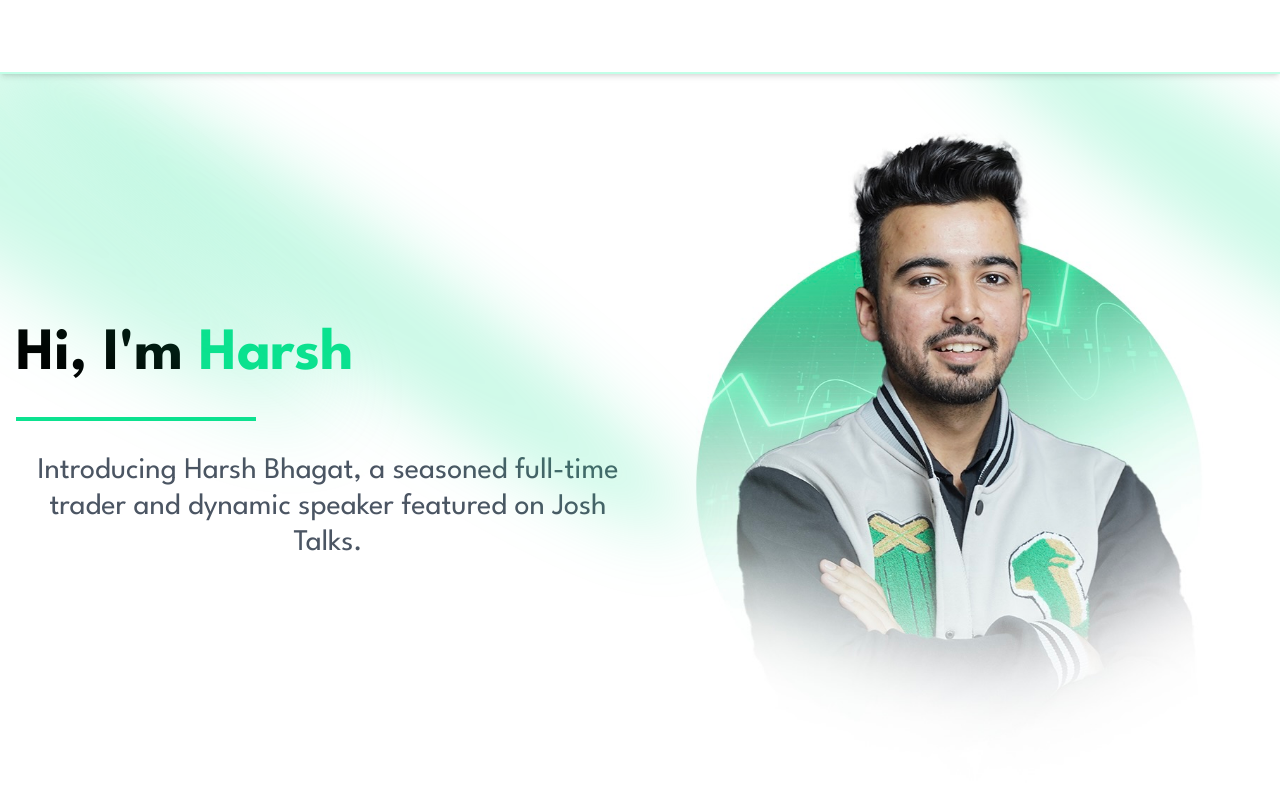
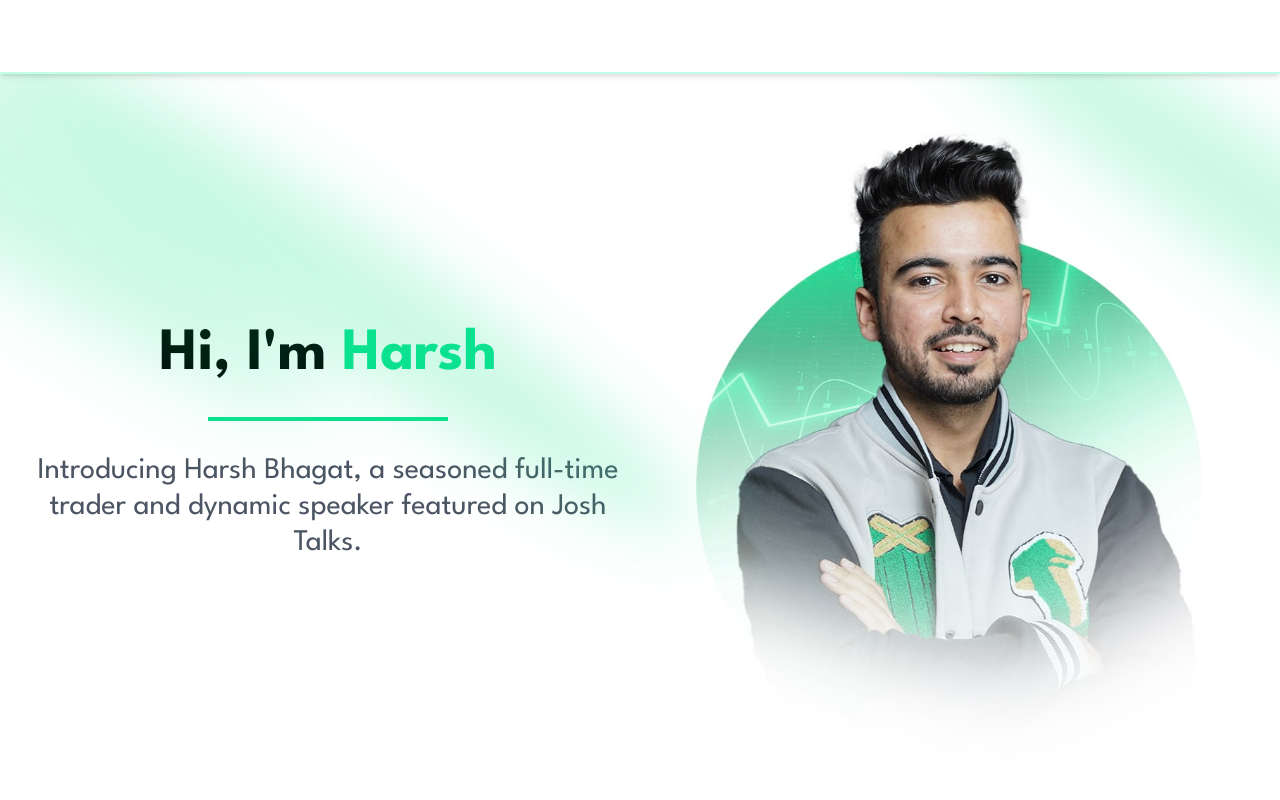
Before and after one commit to shubhcode12/harsh-bhagat-nextjs, a Next.js app: page / in a window 1280 px wide. Shown: the top 800 px of the page. Built offline with nearby package versions, Linux system fonts and the light colour scheme.

Commit message:
fix hero text alignment

```diff
--- a/src/components/Hero.tsx
+++ b/src/components/Hero.tsx
@@ -26,13 +26,13 @@ function Hero() {
 
       <div className="flex flex-col items-center lg:flex-row lg:items-center lg:justify-between">
         <div className="lg:w-1/2">
-          <h2 className="text-6xl text-black font-bold text-center lg:text-left">
+          <h2 className="text-6xl text-black font-bold text-center lg:text-center">
             Hi, I'm <span className="text-[#0ce290]">Harsh</span>
           </h2>
 
           <div
             id="divider"
-            className="w-60 h-1 bg-[#0ce290] mx-auto my-8 lg:mx-0"
+            className="w-60 h-1 bg-[#0ce290] mx-auto my-8 lg:mx-auto"
           />
 
           <TextGenerateEffect words={words} />
```
